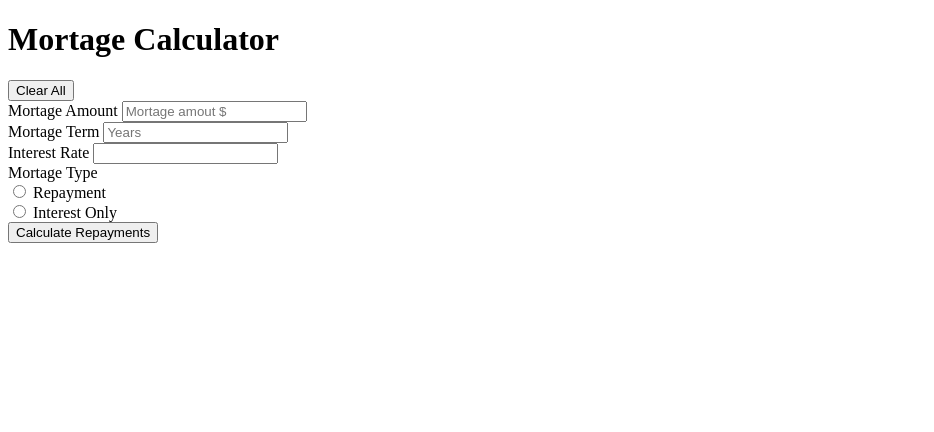
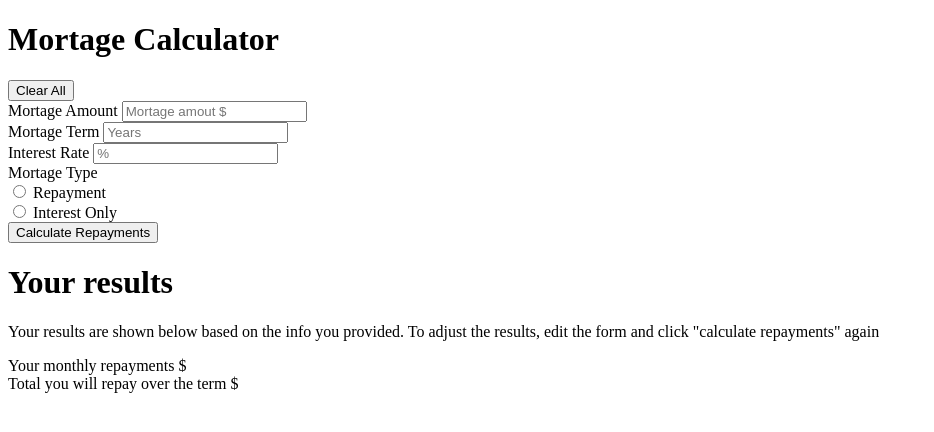
Before and after one commit to blerandgashi/mortage-repyment-calculator, a plain HTML site: page index.html in a window 1280 px wide. Shown: the whole page, without its empty margins (0-934 px from the left). Drawn offline with Linux system fonts and the light colour scheme.

Commit message:
added some html

```diff
--- a/index.html
+++ b/index.html
@@ -11,22 +11,24 @@
     <div class="mortage-container">
       <div class="header">
         <h1>Mortage Calculator</h1>
-        <button>Clear All</button>
+        <button id="clear-btn">Clear All</button>
       </div>
 
       <div class="calculations-part">
-        <span>Mortage Amount</span>
-        <input type="number" name="" id="amount" placeholder="Mortage amout $">
+        <div class="mortage-amount input">
+          <span>Mortage Amount</span>
+          <input type="number" name="" id="amount" placeholder="Mortage amout $" required>
+        </div>
 
         <div class="calc-inputs">
-          <div class="mortage">
+          <div class="mortage input">
             <span>Mortage Term</span>
-            <input type="number" name="" id="years" placeholder="Years">
+            <input type="number" name="" id="years" placeholder="Years" required>
           </div>
 
-          <div class="interest">
+          <div class="interest input">
             <span>Interest Rate</span>
-            <input type="number" id="percentage">
+            <input type="number" id="percentage" placeholder="%" required>
           </div>
         </div>
         <div class="mortage-type">
@@ -54,7 +56,18 @@
     </div>
 
     <div class="results-container">
+      <h1>Your results</h1>
+      <p>Your results are shown below based on the info you provided. To adjust the results, edit the form and click "calculate repayments" again</p>
 
+      <div class="payments">
+        <span>Your monthly repayments</span>
+        <span class="payment">$</span>
+      </div>
+
+      <div class="total">
+        <span>Total you will repay over the term</span>
+        <span class="total-payment">$</span>
+      </div>
     </div>
   </div>
   <script src="script.js"></script>
```
